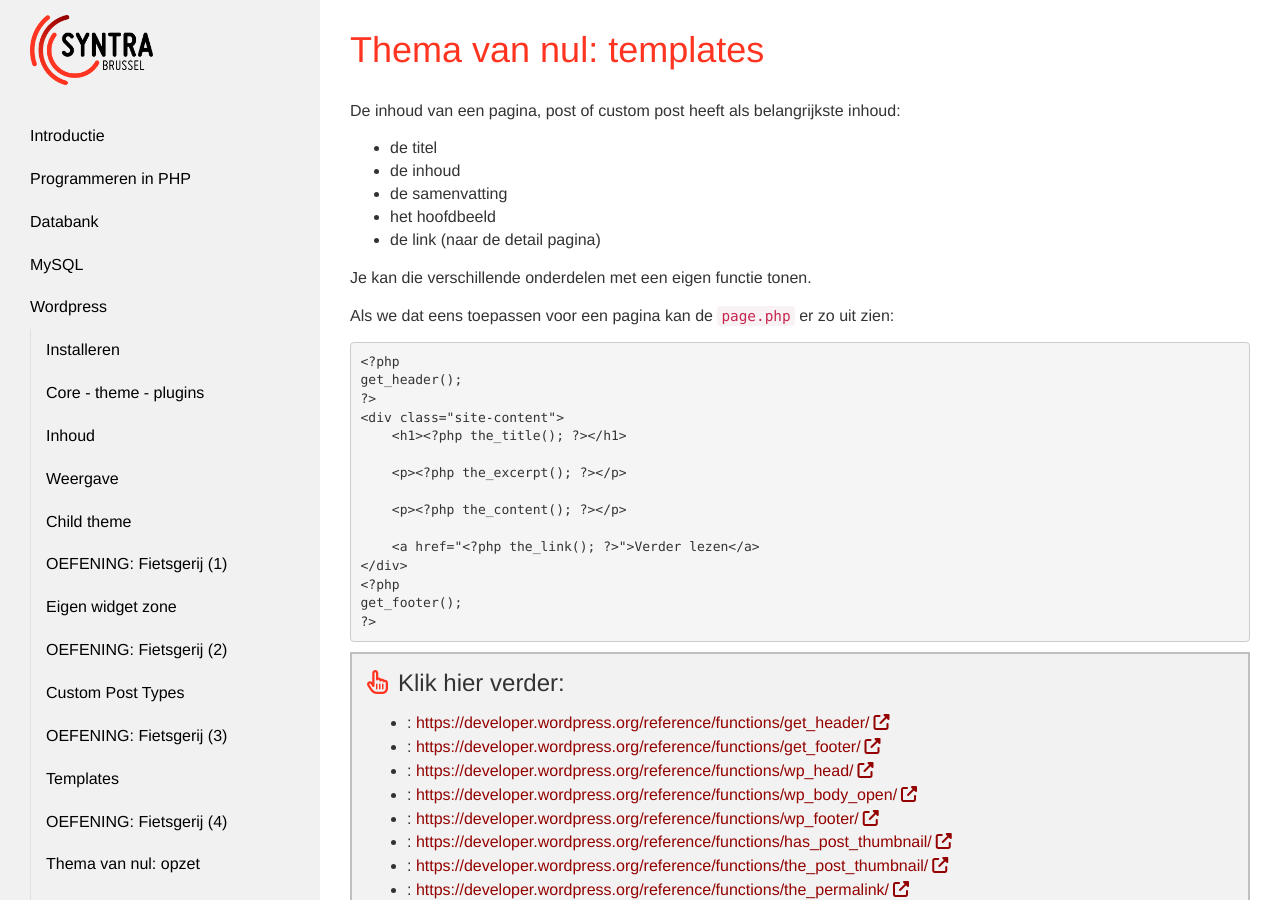
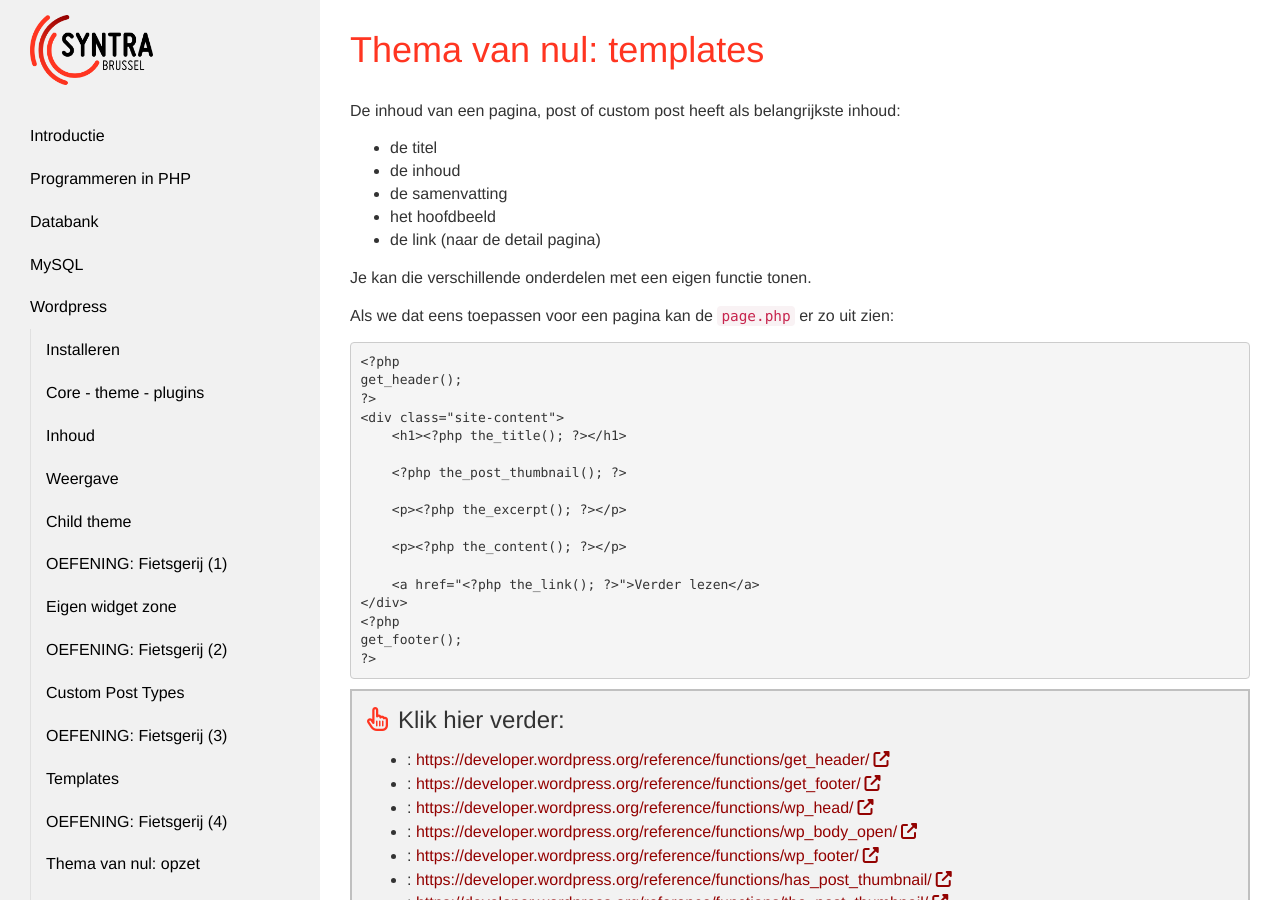
Before and after one commit to Syntra-Brussel/dynamische-webtechnieken, a Jekyll site: the page built from wordpress/thema-van-nul-inhoud.md, in a window 1280 px wide and 900 px high. Built offline with Jekyll 4.4.1, drawn with Linux system fonts in a browser that asks for light colours; nearby versions of some CDN libraries; a script that is not in the unit is left out.

Commit message:
Update thema-van-nul-inhoud.md

```diff
--- a/wordpress/thema-van-nul-inhoud.md
+++ b/wordpress/thema-van-nul-inhoud.md
@@ -34,6 +34,8 @@ get_header();
 &lt;div class="site-content"&gt;
     &lt;h1&gt;&lt;?php the_title(); ?&gt;&lt;/h1&gt;
 
+    &lt;?php the_post_thumbnail(); ?&gt;
+
     &lt;p&gt;&lt;?php the_excerpt(); ?&gt;&lt;/p&gt;
 
     &lt;p&gt;&lt;?php the_content(); ?&gt;&lt;/p&gt;
```
